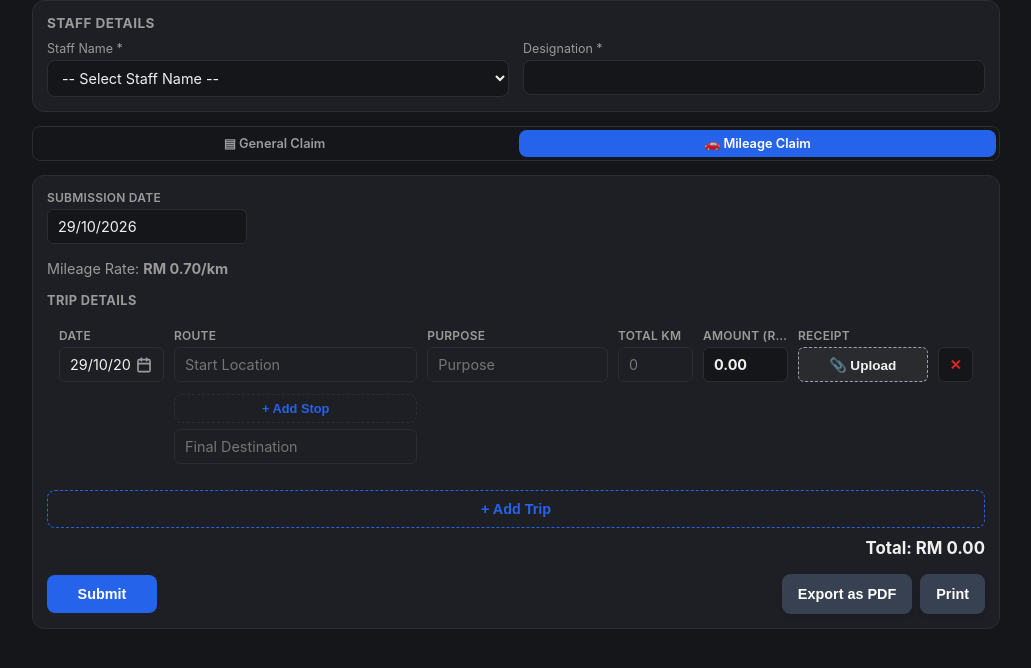
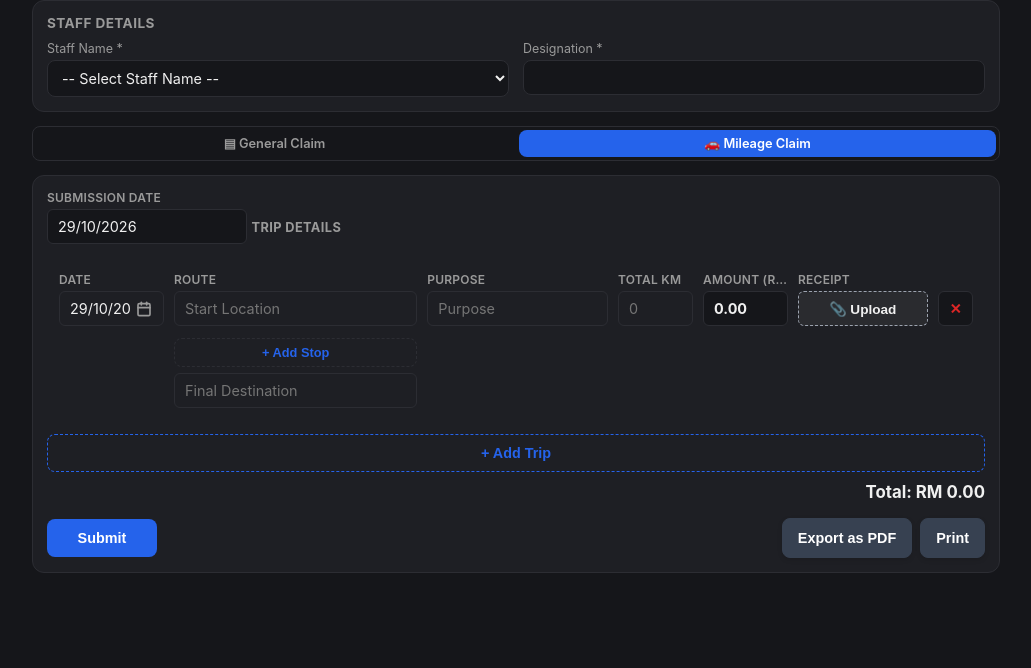
Before and after one commit to nuglosoc/nuglo-staff-claim, a plain HTML site: page index.html in a window 1280 px wide. Both pictures are taken after a click on the element "🚗 Mileage Claim". Shown: the part 64-732 px from the top of the page, without its empty margins (124-1155 px from the left). Drawn offline with nearby package versions, Linux system fonts and the light colour scheme.

Commit message:
Add files via upload

```diff
--- a/index.html
+++ b/index.html
@@ -287,7 +287,7 @@ td input,td select{padding:7px;font-size:.83rem}
       <input id="mf_subdate" type="text" disabled style="margin-bottom: 16px; background: var(--bg); max-width: 200px;">
     </div>
 
-    <p style="margin:0 0 12px;color:var(--muted);font-size:.9rem">Mileage Rate: <strong id="displayMileageRate">RM 0.70/km</strong></p><h4 class="desktop-only" style="margin: 0 0 8px; font-size:0.8rem; color:var(--muted); text-transform:uppercase; letter-spacing:0.03em;">Trip Details</h4>
+    <h4 class="desktop-only" style="margin: 0 0 8px; font-size:0.8rem; color:var(--muted); text-transform:uppercase; letter-spacing:0.03em;">Trip Details</h4>
     <div id="mileageBody" class="items-container"></div>
     <button class="add-row btn-neutral" id="addMileageRowBtn" style="margin-top: 12px; width:100%; border:1px dashed var(--accent); color:var(--accent); background:transparent;">+ Add Trip</button>
 
@@ -583,5 +583,5 @@ function submitClaim(button){
   try{form.submit();}catch(e){cleanup();alert('Could not send claim: '+e.message);}
 }
 actionButtons();
-$('#displayMileageRate').textContent='RM '+mileageRate.toFixed(2)+'/km';$('#f_subdate').value=new Date().toLocaleDateString('en-GB');$('#mf_subdate').value=new Date().toLocaleDateString('en-GB');addItemRow();addMileageRow();switchType('general');
+$('#f_subdate').value=new Date().toLocaleDateString('en-GB');$('#mf_subdate').value=new Date().toLocaleDateString('en-GB');addItemRow();addMileageRow();switchType('general');
 </script></body></html>
```
